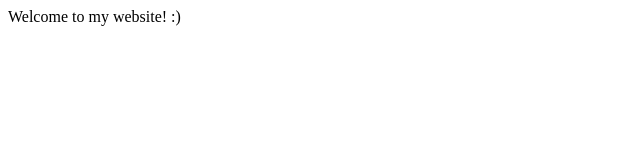
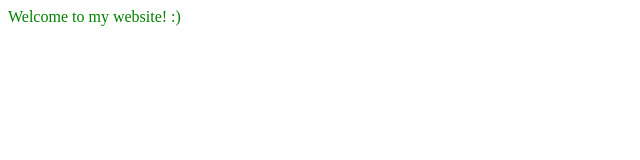
Before and after one commit to NateNeumann/nneumann.me, a plain HTML site: page index.html in a window 1280 px wide. Shown: the full height of the page, 0-640 px from the left. Drawn offline with Linux system fonts and the light colour scheme.

Commit message:
Changed text color?

```diff
--- a/index.html
+++ b/index.html
@@ -3,8 +3,9 @@
     <head>
       <title>nneumann.me</title>
     </head>
-
-    <body>
+ <!-- I learned everything about CSS from
+  https://www.w3schools.com/html/html_css.asp -->
+    <body style=color:green>
       Welcome to my website! :)
     </body>
   </html>
```
